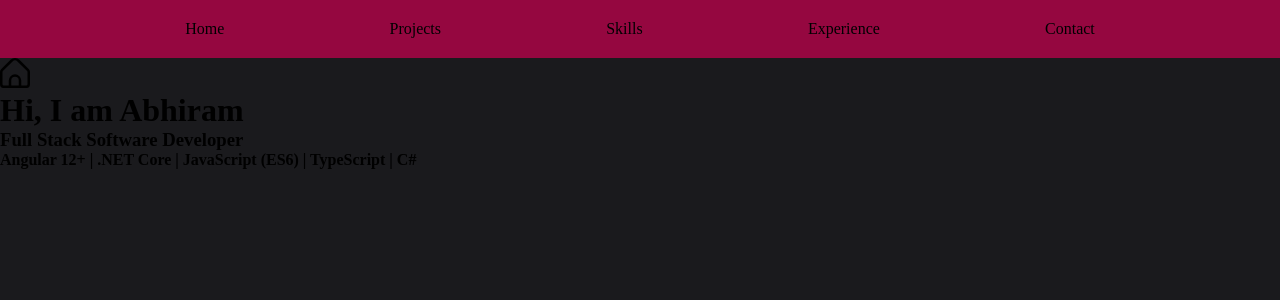
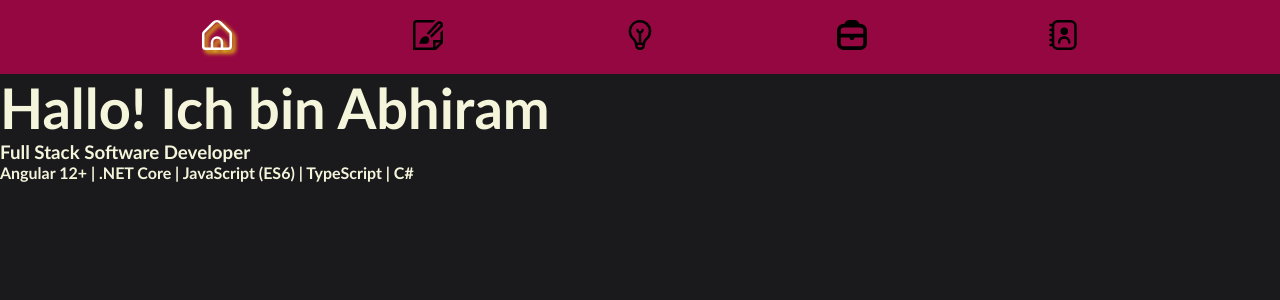
Before and after one commit to abhiramm99/PortFolio-App, an Angular app: page /home in a window 1280 px wide. Shown: the top 300 px of the page. Built offline with nearby package versions, Linux system fonts and the light colour scheme.

Commit message:
styled main nav bar and revisited the route settings

```diff
--- a/src/app/app-routing.module.ts
+++ b/src/app/app-routing.module.ts
@@ -24,6 +24,9 @@ const routes: Routes = [
   },
   {
     path: 'contact', component: ContactComponent
+  },
+  {
+    path: '**', redirectTo: '/home', pathMatch: 'full'
   }
 ];
 
--- a/src/app/home/home.component.css
+++ b/src/app/home/home.component.css
@@ -0,0 +1,8 @@
+* {
+    color: beige;
+    font-family: 'Trebuchet MS', sans-serif;
+}
+
+.main-heading {
+    font-size: 3.5rem;
+}
--- a/src/app/home/home.component.html
+++ b/src/app/home/home.component.html
@@ -1,3 +1,3 @@
-<h1>Hi, I am Abhiram</h1>
+<h1 class="main-heading">{{currentGreetingLine}}</h1>
 <h3>Full Stack Software Developer</h3>
 <h4><strong>Angular 12+ | .NET Core | JavaScript (ES6) | TypeScript | C#</strong></h4>
--- a/src/app/home/home.component.ts
+++ b/src/app/home/home.component.ts
@@ -1,15 +1,33 @@
-import { Component, OnInit } from '@angular/core';
+import { Component, OnDestroy, OnInit } from '@angular/core';
+import { GREETING_LINES } from './home.constants';
 
 @Component({
   selector: 'app-home',
   templateUrl: './home.component.html',
   styleUrls: ['./home.component.css']
 })
-export class HomeComponent implements OnInit {
+export class HomeComponent implements OnInit, OnDestroy {
+
+  public currentGreetingLine: string;
+  public greetingInterval: any;
+
+  private index: number = 0;
 
   constructor() { }
 
   ngOnInit(): void {
+    this.currentGreetingLine = GREETING_LINES[this.index];
+    this.greetingInterval = setInterval(() => {
+      this.index++;
+      if (this.index === GREETING_LINES.length) {
+        this.index = 0;
+      }
+      this.currentGreetingLine = GREETING_LINES[this.index];
+    }, 3500);
+  }
+
+  ngOnDestroy(): void {
+    clearInterval(this.greetingInterval);
   }
 
 }
--- /dev/null
+++ b/src/app/home/home.constants.ts
@@ -0,0 +1,6 @@
+export const GREETING_LINES: Array<string> = [
+    'Hello! I am Abhiram',
+    'Hallo! Ich bin Abhiram',
+    'Bonjour! Je suis Abhiram!',
+    '¡Hola! Soy Abhiram'
+];
--- a/src/app/main-nav/main-nav.component.css
+++ b/src/app/main-nav/main-nav.component.css
@@ -10,3 +10,17 @@
     align-items: center;
     justify-content: space-evenly;
 }
+
+.main-nav-items {
+    transition: transform 350ms;
+}
+
+.main-nav-items:hover {
+    cursor: pointer;
+    transform: scale(1.2);
+}
+
+.current-tab {
+    fill: #fff;
+    filter: drop-shadow(3px 3px 2px yellow);
+}
--- a/src/app/main-nav/main-nav.component.html
+++ b/src/app/main-nav/main-nav.component.html
@@ -1,10 +1,57 @@
 <div class="main-nav-container">
     <ul class="main-nav">
-        <li><a (click)="changeTab(navigationTabs.Home)">Home</a></li>
-        <li><a (click)="changeTab(navigationTabs.Projects)">Projects</a></li>
-        <li><a (click)="changeTab(navigationTabs.Skills)">Skills</a></li>
-        <li><a (click)="changeTab(navigationTabs.Experience)">Experience</a></li>
-        <li><a (click)="changeTab(navigationTabs.Contact)">Contact</a></li>
+        <li class="main-nav-items">
+            <div>
+                <a routerLink="./home" routerLinkActive="current-tab">
+                    <svg viewBox="0 0 24 24" width="30" height="30"><path d="M23.121,9.069,15.536,1.483a5.008,5.008,0,0,0-7.072,0L.879,9.069A2.978,2.978,0,0,0,0,11.19v9.817a3,3,0,0,0,3,3H21a3,3,0,0,0,3-3V11.19A2.978,2.978,0,0,0,23.121,9.069ZM15,22.007H9V18.073a3,3,0,0,1,6,0Zm7-1a1,1,0,0,1-1,1H17V18.073a5,5,0,0,0-10,0v3.934H3a1,1,0,0,1-1-1V11.19a1.008,1.008,0,0,1,.293-.707L9.878,2.9a3.008,3.008,0,0,1,4.244,0l7.585,7.586A1.008,1.008,0,0,1,22,11.19Z"/>
+                    </svg>
+                    <!-- <div class="main-nav-items-title">Home</div> -->
+                </a>
+            </div>
+        </li>
+        <li class="main-nav-items">
+            <div>
+                <a routerLink="./projects" routerLinkActive="current-tab">
+                    <svg viewBox="0 0 24 24" width="30" height="30">
+                        <g>
+                            <path d="M22,9.979V16H16v6H2V3A1,1,0,0,1,3,2H16.148L17.359.646A4.934,4.934,0,0,1,18.07,0H3A3,3,0,0,0,0,3V24H18.414L24,18.414V7.979ZM18,21.586V18h3.586Z"></path>
+                            <path d="M12.729,11.82,20.34,3.313a.945.945,0,0,1,1.372-.038.943.943,0,0,1,0,1.335L13.68,12.643a4.964,4.964,0,0,1,1.042,1.785l8.4-8.4a2.947,2.947,0,0,0,0-4.163,2.943,2.943,0,0,0-4.276.118l-8.136,9.093A4.967,4.967,0,0,1,12.729,11.82Z"></path>
+                            <path d="M10,13c-4,0-5,6-5,6h5a3,3,0,0,0,0-6Z"></path>
+                        </g>
+                    </svg>
+                    <!-- <div class="main-nav-items-title">Projects</div> -->
+                </a>
+            </div>
+        </li>
+        <li class="main-nav-items">
+            <div>
+                <a routerLink="./skills" routerLinkActive="current-tab">
+                    <svg width="30" height="30" viewBox="0 0 24 24">
+                        <path d="m17.994 2.286a9 9 0 0 0 -14.919 5.536 8.938 8.938 0 0 0 2.793 7.761 6.263 6.263 0 0 1 2.132 4.566v.161a3.694 3.694 0 0 0 3.69 3.69h.62a3.694 3.694 0 0 0 3.69-3.69v-.549a5.323 5.323 0 0 1 1.932-4 8.994 8.994 0 0 0 .062-13.477zm-5.684 19.714h-.62a1.692 1.692 0 0 1 -1.69-1.69s-.007-.26-.008-.31h4.008v.31a1.692 1.692 0 0 1 -1.69 1.69zm4.3-7.741a7.667 7.667 0 0 0 -2.364 3.741h-1.246v-7.184a3 3 0 0 0 2-2.816 1 1 0 0 0 -2 0 1 1 0 0 1 -2 0 1 1 0 0 0 -2 0 3 3 0 0 0 2 2.816v7.184h-1.322a8.634 8.634 0 0 0 -2.448-3.881 7 7 0 0 1 3.951-12.073 7.452 7.452 0 0 1 .828-.046 6.921 6.921 0 0 1 4.652 1.778 6.993 6.993 0 0 1 -.048 10.481z"></path>
+                    </svg>
+                    <!-- <div class="main-nav-items-title">Skills</div> -->
+                </a>
+            </div>
+        </li>
+        <li class="main-nav-items">
+            <div>
+                <a routerLink="./experience" routerLinkActive="current-tab">
+                    <svg viewBox="0 0 24 24" width="30" height="30">
+                        <path d="M18.5,3h-.642A4,4,0,0,0,14,0H10A4,4,0,0,0,6.142,3H5.5A5.506,5.506,0,0,0,0,8.5v10A5.506,5.506,0,0,0,5.5,24h13A5.507,5.507,0,0,0,24,18.5V8.5A5.507,5.507,0,0,0,18.5,3ZM5.5,6h13A2.5,2.5,0,0,1,21,8.5V11H3V8.5A2.5,2.5,0,0,1,5.5,6Zm13,15H5.5A2.5,2.5,0,0,1,3,18.5V14h7a2,2,0,0,0,2,2h0a2,2,0,0,0,2-2h7v4.5A2.5,2.5,0,0,1,18.5,21Z"></path>
+                    </svg>
+                    <!-- <div class="main-nav-items-title">Experience</div> -->
+                </a>
+            </div>
+        </li>
+        <li class="main-nav-items">
+            <div>
+                <a routerLink="./contact" routerLinkActive="current-tab">
+                    <svg viewBox="0 0 24 24" width="30" height="30">
+                        <path d="M18,0H8A5,5,0,0,0,3.424,3H2A1,1,0,0,0,2,5H3V7H2A1,1,0,0,0,2,9H3v2H2a1,1,0,0,0,0,2H3v2H2a1,1,0,0,0,0,2H3v2H2a1,1,0,0,0,0,2H3.424A5,5,0,0,0,8,24H18a5.006,5.006,0,0,0,5-5V5A5.006,5.006,0,0,0,18,0Zm3,19a3,3,0,0,1-3,3H8a3,3,0,0,1-3-3V5A3,3,0,0,1,8,2H18a3,3,0,0,1,3,3Zm-8-7a3,3,0,0,0,0-6A3,3,0,0,0,13,12Zm5,6a1,1,0,0,1-2,0,3,3,0,0,0-6,0,1,1,0,0,1-2,0C8.211,11.392,17.791,11.394,18,18Z"></path>
+                    </svg>
+                    <!-- <div class="main-nav-items-title">Contact</div> -->
+                </a>
+            </div>
+        </li>
     </ul>
 </div>
-<svg viewBox="0 0 24 24" width="30" height="30"><path d="M23.121,9.069,15.536,1.483a5.008,5.008,0,0,0-7.072,0L.879,9.069A2.978,2.978,0,0,0,0,11.19v9.817a3,3,0,0,0,3,3H21a3,3,0,0,0,3-3V11.19A2.978,2.978,0,0,0,23.121,9.069ZM15,22.007H9V18.073a3,3,0,0,1,6,0Zm7-1a1,1,0,0,1-1,1H17V18.073a5,5,0,0,0-10,0v3.934H3a1,1,0,0,1-1-1V11.19a1.008,1.008,0,0,1,.293-.707L9.878,2.9a3.008,3.008,0,0,1,4.244,0l7.585,7.586A1.008,1.008,0,0,1,22,11.19Z"/></svg>
--- a/src/app/main-nav/main-nav.component.ts
+++ b/src/app/main-nav/main-nav.component.ts
@@ -9,37 +9,9 @@ import { NavigationTabs } from '../app.enum';
 })
 export class MainNavComponent implements OnInit {
 
-  public selectedTab: NavigationTabs = NavigationTabs.Home;
-  public readonly navigationTabs = NavigationTabs;
-
   constructor(private router: Router, private route: ActivatedRoute) { }
 
   ngOnInit(): void {
   }
 
-  public changeTab(targetTab: NavigationTabs): void {
-
-    switch (targetTab) {
-      case NavigationTabs.Home:
-        this.router.navigate(['./home']);
-        break;
-      case NavigationTabs.Skills:
-        this.router.navigate(['./skills']);
-        break;
-      case NavigationTabs.Projects:
-        this.router.navigate(['./projects']);
-        break;
-      case NavigationTabs.Experience:
-        this.router.navigate(['./experience']);
-        break;
-      case NavigationTabs.Contact:
-        this.router.navigate(['./contact']);
-        break;
-      default:
-        this.router.navigate(['./home']);
-        break;
-    }
-    this.selectedTab = targetTab;
-  }
-
 }
```
Also changed, not shown: src/app/app.constants.ts (added), src/app/main-nav/main-nav.helper.ts (added).
